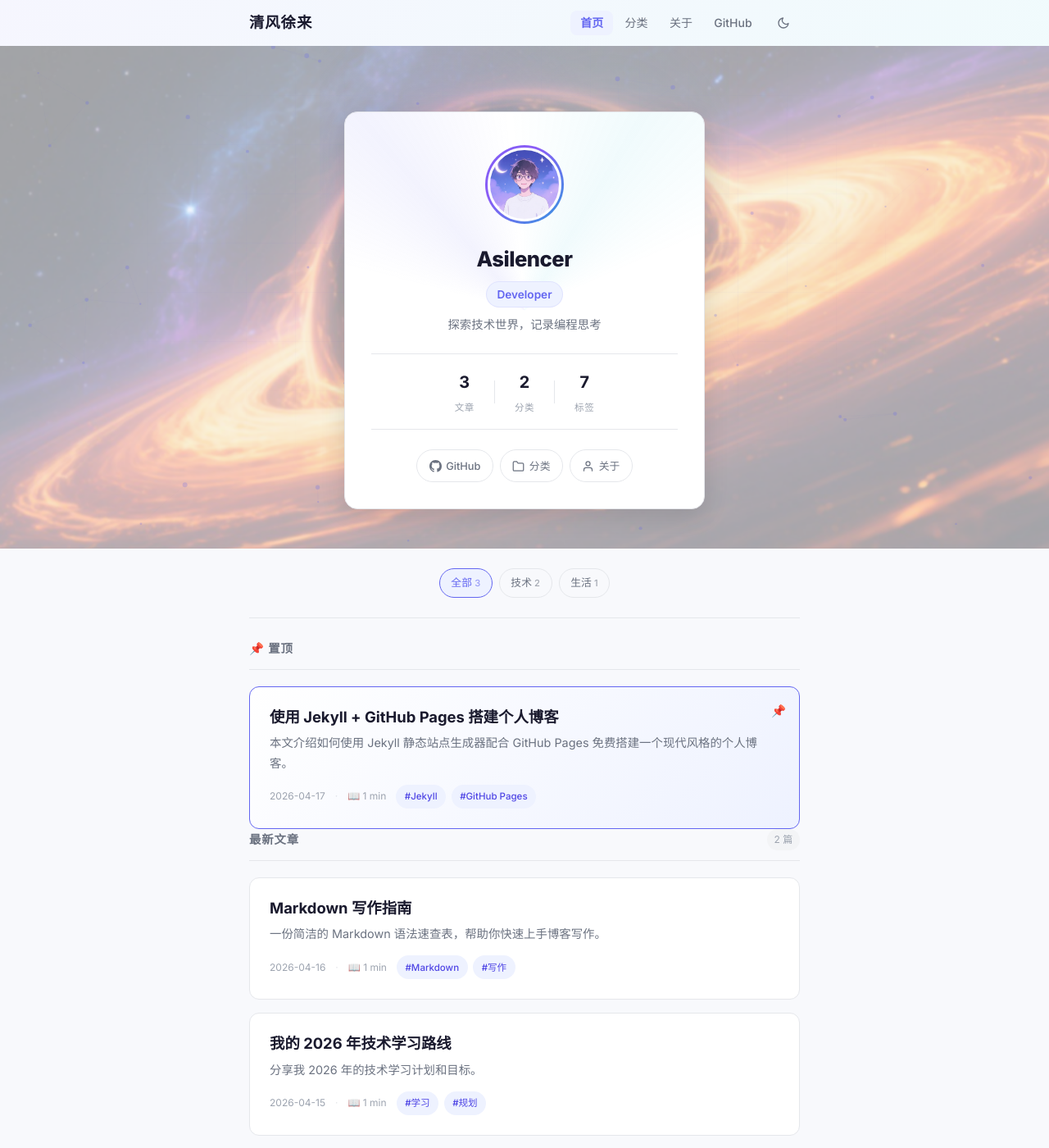
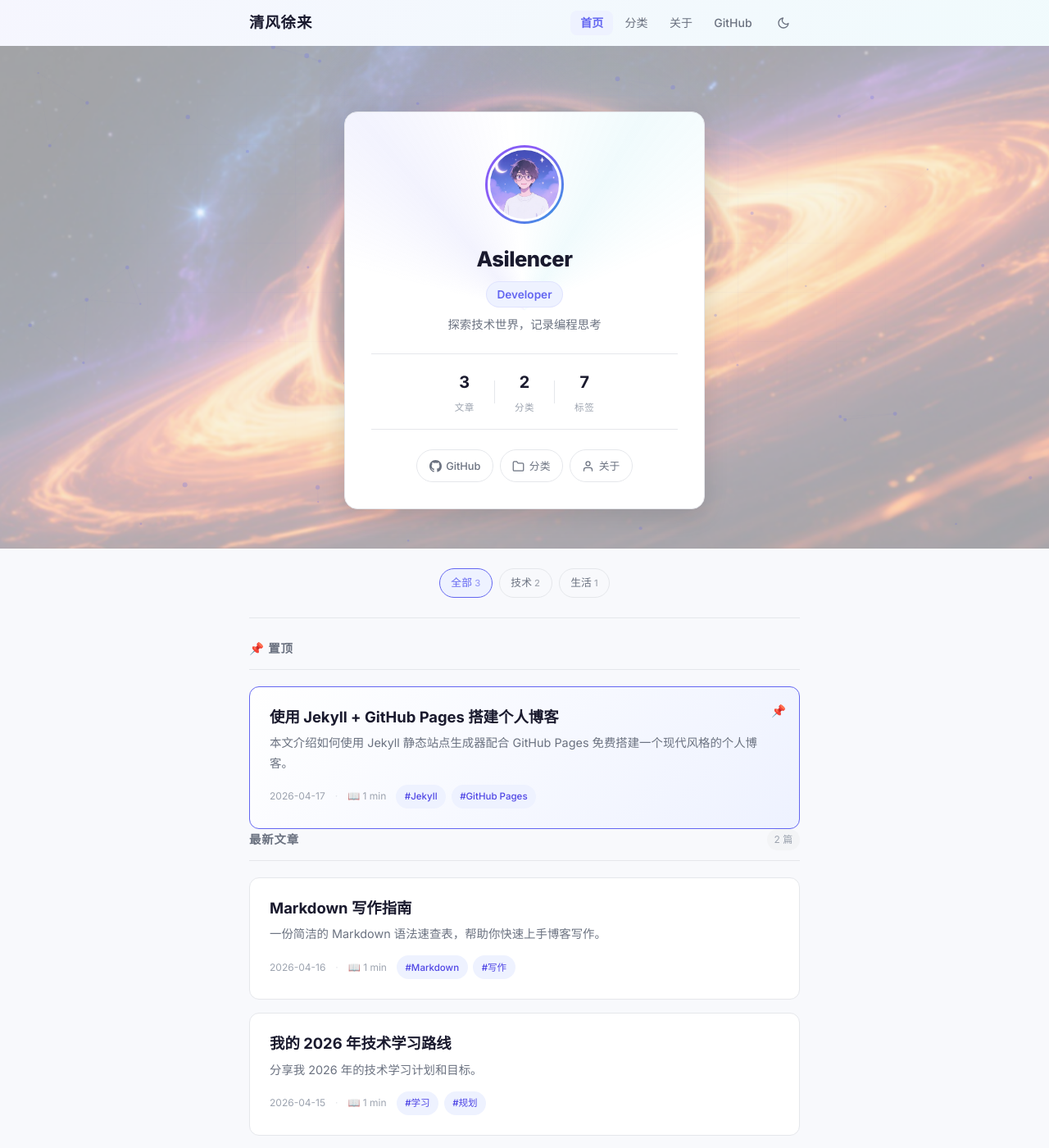
Before and after one commit to Asilencer/asilencer.github.io, a Jekyll site: the page built from index.html, in a window 1280 px wide and 1400 px high. Shown: the whole window at 82% size. Built offline with Jekyll 4.4.1, drawn with Linux system fonts in a browser that asks for light colours.

Commit message:
Fix hero-bg: use explicit positioning, add min-height, fix extra brace

```diff
--- a/assets/css/style.css
+++ b/assets/css/style.css
@@ -281,13 +281,17 @@
 .hero {
   position: relative;
   padding: 5rem 0 3rem;
+  min-height: 520px;
   overflow: hidden;
 }
 
 /* Black hole background */
 .hero-bg {
   position: absolute;
-  inset: -20px;
+  top: 0;
+  left: 0;
+  right: 0;
+  bottom: 0;
   background: url('/assets/img/blackhole.jpg') center center / cover no-repeat;
   animation: blackholeDrift 30s ease-in-out infinite alternate;
   opacity: 0.35;
```
